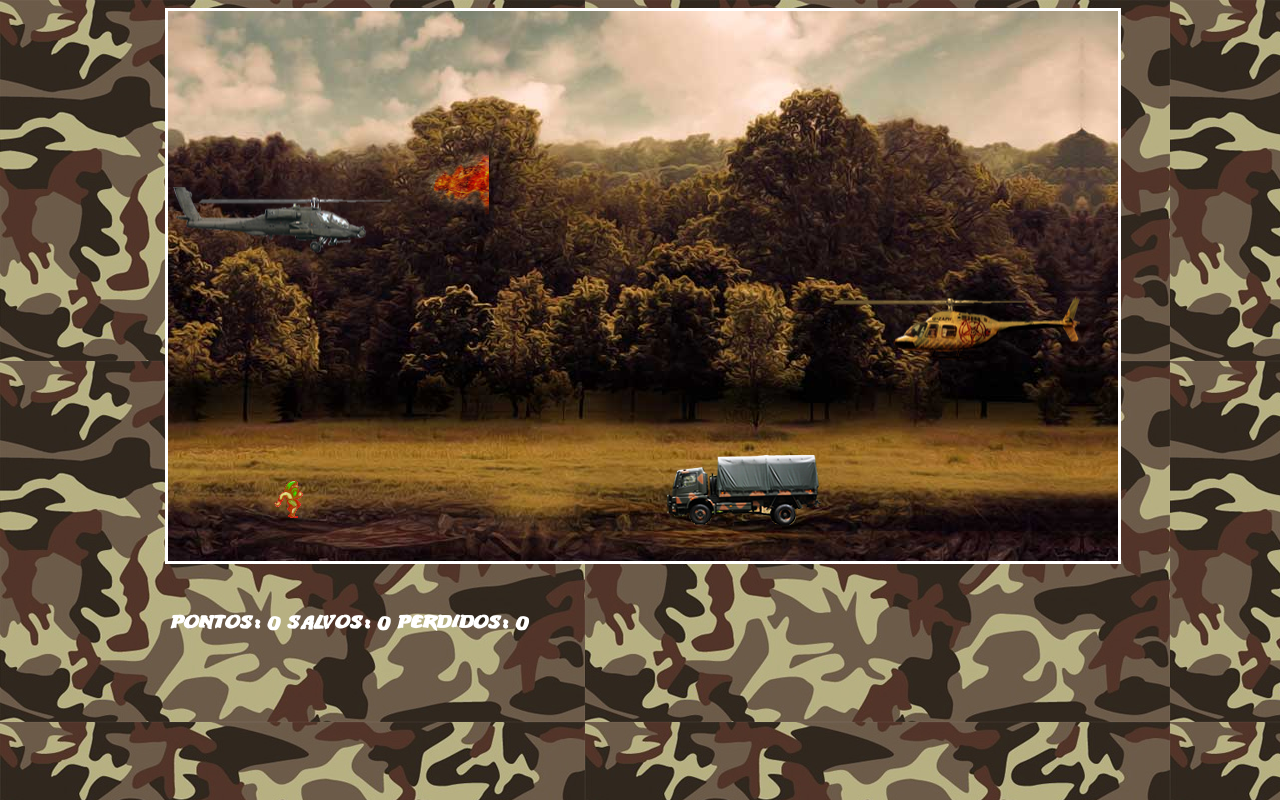
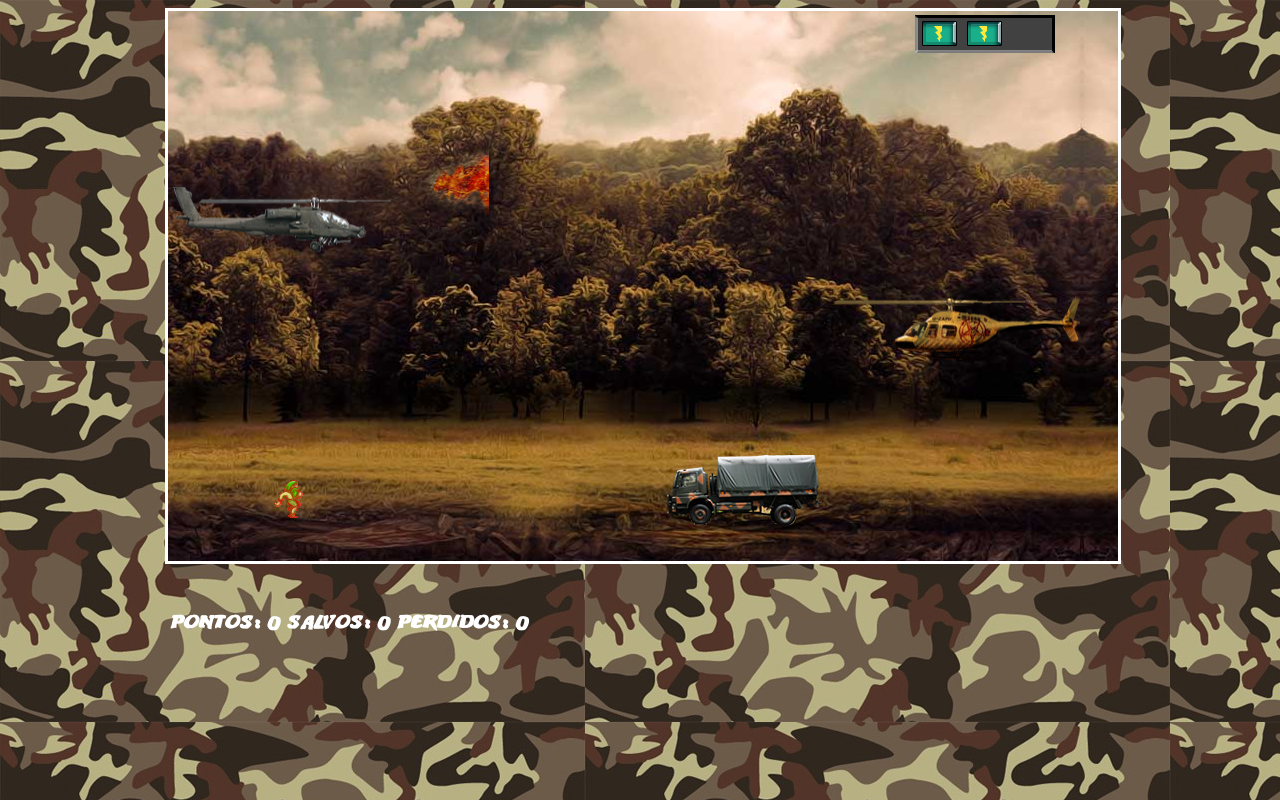
Before and after one commit to didi-loiola/jogo-das-naves, a plain HTML site: page index.html in a window 1280 px wide. Both pictures are taken after a click on the element 643 px from the left and 221 px from the top of the page. Drawn offline with Linux system fonts and the light colour scheme.

Commit message:
Adicionando Barra de Vida

```diff
--- a/assets/css/style.css
+++ b/assets/css/style.css
@@ -141,6 +141,14 @@ h2 {
     top: 590px;
 }
 
+#energia {
+    width: 140px;
+    height: 38px;
+    position: absolute;
+    left: 750px;
+    top: 7px;
+}
+
 @keyframes play {
     from {
         background-position: 0px;
--- a/assets/js/app.js
+++ b/assets/js/app.js
@@ -6,12 +6,14 @@ function start() {
     $("#fundoGame").append("<div id='inimigo2'></div>")
     $("#fundoGame").append("<div id='amigo' class='anima3'></div>")
     $("#fundoGame").append("<div id='placar'></div>");
+    $("#fundoGame").append("<div id='energia'></div>")
 
     let podeAtirar = true
-    let fimdejogo = false;
-    let pontos = 0;
-    let salvos = 0;
-    let perdidos = 0;
+    let fimdejogo = false
+    let pontos = 0
+    let salvos = 0
+    let perdidos = 0
+    let energiaAtual = 3
     let jogo = {}
     let TECLA = {
         W: 87,
@@ -42,6 +44,7 @@ function start() {
         moveAmigo()
         colisao()
         placar()
+        energia()
     }
 
     function moveFundo() {
@@ -134,6 +137,7 @@ function start() {
         let colisao6 = ($("#inimigo2").collision($("#amigo")));
 
         if (colisao1.length > 0) {
+            energiaAtual--
             inimigo1X = parseInt($("#inimigo1").css("left"))
             inimigo1Y = parseInt($("#inimigo1").css("top"))
             explosao1(inimigo1X, inimigo1Y)
@@ -144,6 +148,7 @@ function start() {
         }
 
         if (colisao2.length > 0) {
+            energiaAtual--
             inimigo2X = parseInt($("#inimigo2").css("left"));
             inimigo2Y = parseInt($("#inimigo2").css("top"));
             explosao2(inimigo2X, inimigo2Y);
@@ -265,4 +270,22 @@ function start() {
     function placar() {
         $("#placar").html("<h2> Pontos: " + pontos + " Salvos: " + salvos + " Perdidos: " + perdidos + "</h2>");
     }
+
+    function energia() {
+        if (energiaAtual == 3) {
+            $("#energia").css("background-image", "url(/assets/imgs/energia3.png)");
+        }
+
+        if (energiaAtual == 2) {
+            $("#energia").css("background-image", "url(/assets/imgs/energia2.png)");
+        }
+
+        if (energiaAtual == 1) {
+            $("#energia").css("background-image", "url(/assets/imgs/energia1.png)");
+        }
+
+        if (energiaAtual == 0) {
+            $("#energia").css("background-image", "url(/assets/imgs/energia0.png)");
+        }
+    }
 }
```
